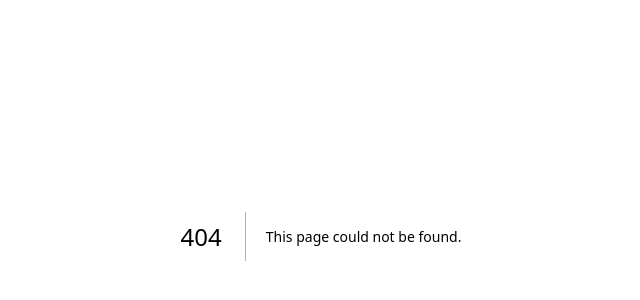
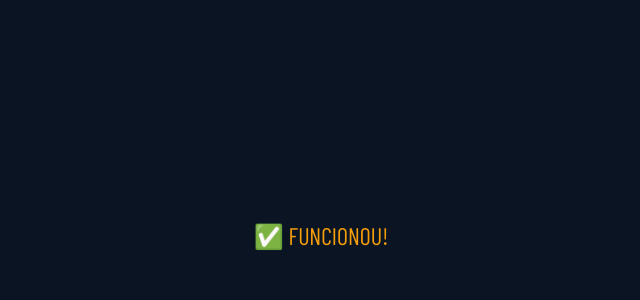
Before and after one commit to JuniorCarandina/newtech-projetos, a Next.js app: page /teste in a window 1280 px wide. Before the commit this address had no page. Shown: the part 164-464 px from the top of the page, without its empty margins (319-959 px from the left). Built offline with nearby package versions, Linux system fonts and the light colour scheme; a web font is replaced by a local one.

Commit message:
Create teste.js

```diff
--- /dev/null
+++ b/pages/teste.js
@@ -0,0 +1,15 @@
+export default function Teste() {
+  return (
+    <div style={{
+      background: '#0a1423',
+      minHeight: '100vh',
+      display: 'flex',
+      alignItems: 'center',
+      justifyContent: 'center',
+      color: '#f59e0b',
+      fontSize: '24px'
+    }}>
+      ✅ FUNCIONOU!
+    </div>
+  )
+}
```
